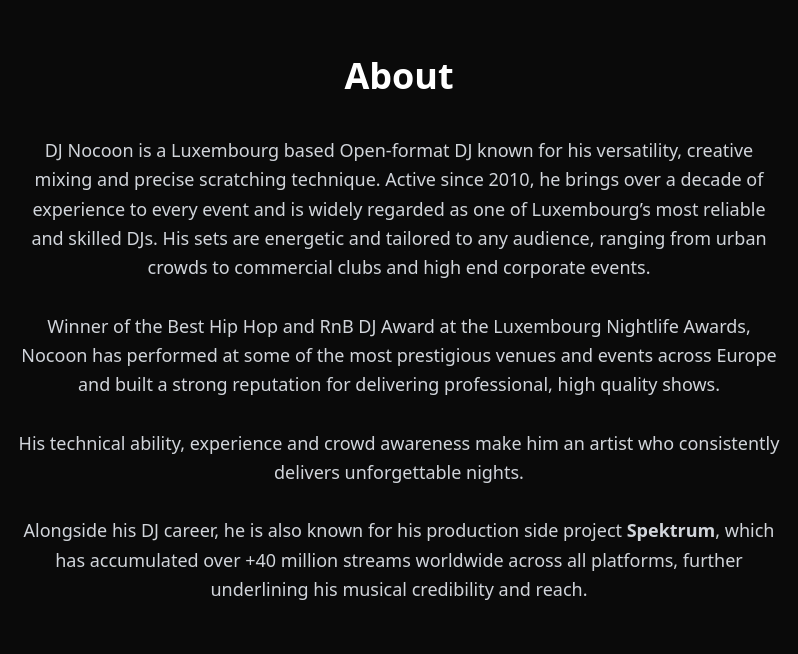
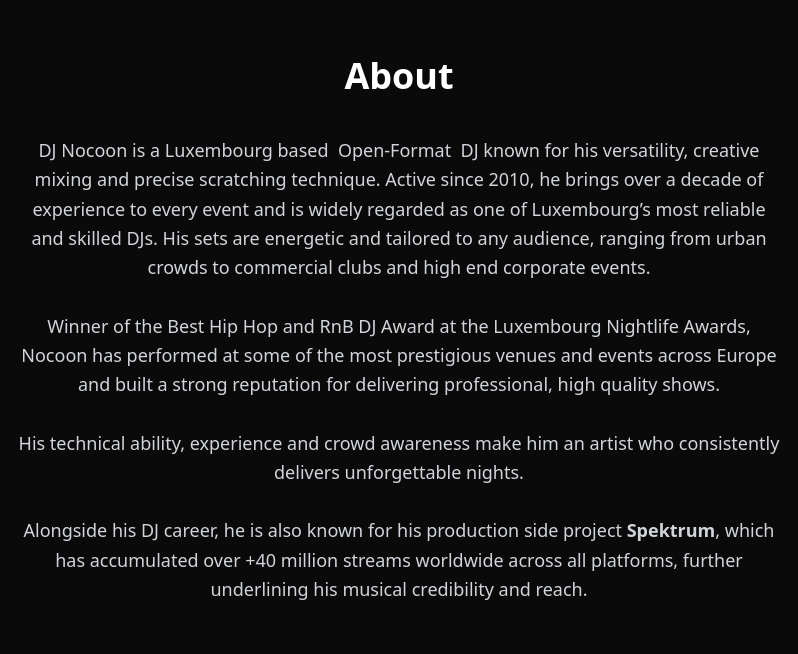
Before and after one commit to ismailjacoby/dj_website_2026, a plain HTML site: page index.html in a window 1280 px wide. Shown: the part 840-1494 px from the top of the page, 241-1039 px from the left. Drawn offline with nearby package versions, Linux system fonts and the light colour scheme.

Commit message:
break line avoid

```diff
--- a/index.html
+++ b/index.html
@@ -108,12 +108,13 @@
       <div class="max-w-3xl text-center">
         <h2 class="text-3xl md:text-4xl font-bold mb-10">About</h2>
         <p class="text-gray-300 leading-relaxed text-lg">
-          DJ Nocoon is a Luxembourg based Open-format DJ known for his
-          versatility, creative mixing and precise scratching technique. Active
-          since 2010, he brings over a decade of experience to every event and
-          is widely regarded as one of Luxembourg’s most reliable and skilled
-          DJs. His sets are energetic and tailored to any audience, ranging from
-          urban crowds to commercial clubs and high end corporate events.<br /><br />
+          DJ Nocoon is a Luxembourg based &nbsp;Open-Format&nbsp; DJ known for
+          his versatility, creative mixing and precise scratching technique.
+          Active since 2010, he brings over a decade of experience to every
+          event and is widely regarded as one of Luxembourg’s most reliable and
+          skilled DJs. His sets are energetic and tailored to any audience,
+          ranging from urban crowds to commercial clubs and high end corporate
+          events.<br /><br />
           Winner of the Best Hip Hop and RnB DJ Award at the Luxembourg
           Nightlife Awards, Nocoon has performed at some of the most prestigious
           venues and events across Europe and built a strong reputation for
```
